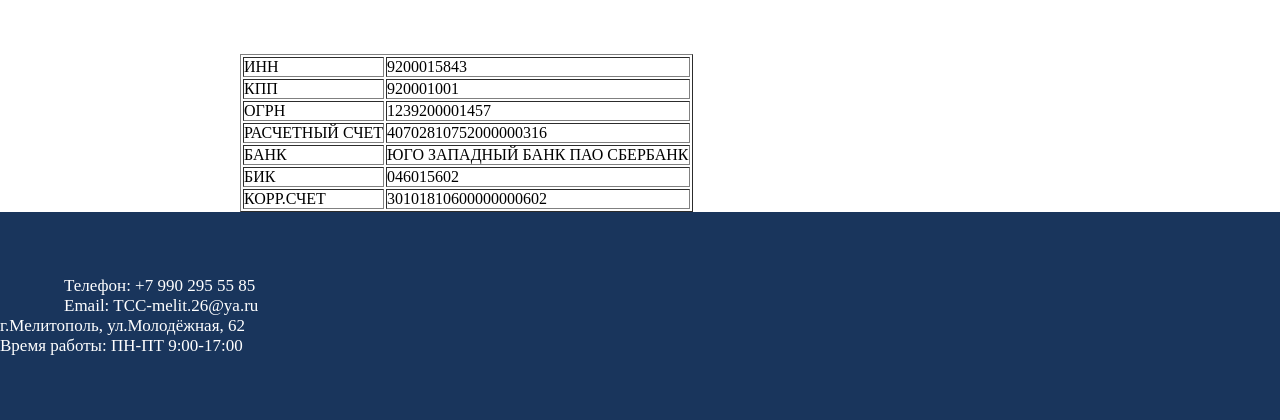
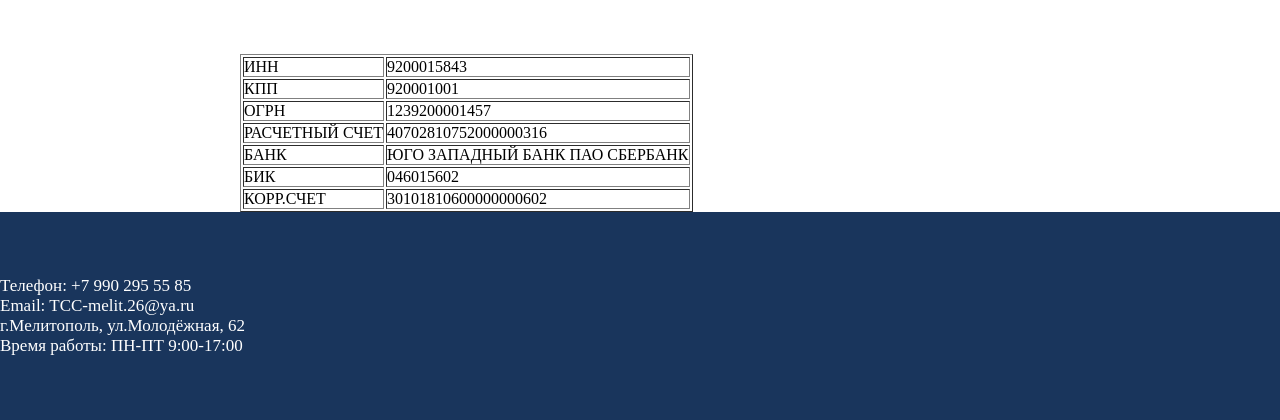
Before and after one commit to AlexKluchkov/TSS, a FastAPI app: page /about in a window 1280 px wide. Shown: the part 699-1119 px from the top of the page. Run offline with FastAPI, Linux system fonts and the light colour scheme.

Commit message:
refuctoring footer

```diff
--- a/templates/footer.html
+++ b/templates/footer.html
@@ -1,12 +1,10 @@
 <footer>
-    <div class="menubar">
-        <div class="first_column">
-            <p>Телефон: +7 990 295 55 85</p>
-            <p>Email: TCC-melit.26@ya.ru</p>
-        </div>
-        <div class="second_column">
-            <p>г.Мелитополь, ул.Молодёжная, 62</p>
-            <p>Время работы: ПН-ПТ 9:00-17:00 </p>
-        </div>
+    <div class="column">
+        <p>Телефон: +7 990 295 55 85</p>
+        <p>Email: TCC-melit.26@ya.ru</p>
+    </div>
+    <div class="column">
+        <p>г.Мелитополь, ул.Молодёжная, 62</p>
+        <p>Время работы: ПН-ПТ 9:00-17:00 </p>
     </div>
 </footer>
```
